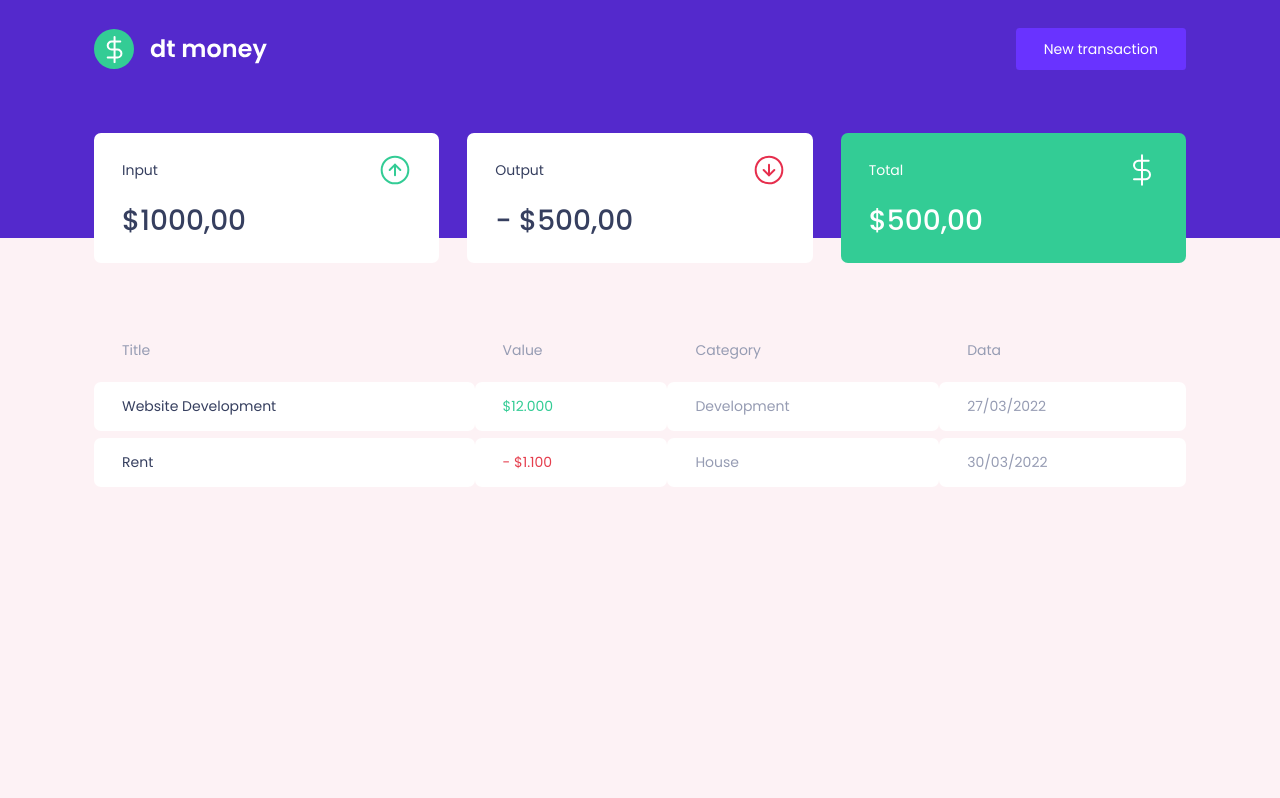
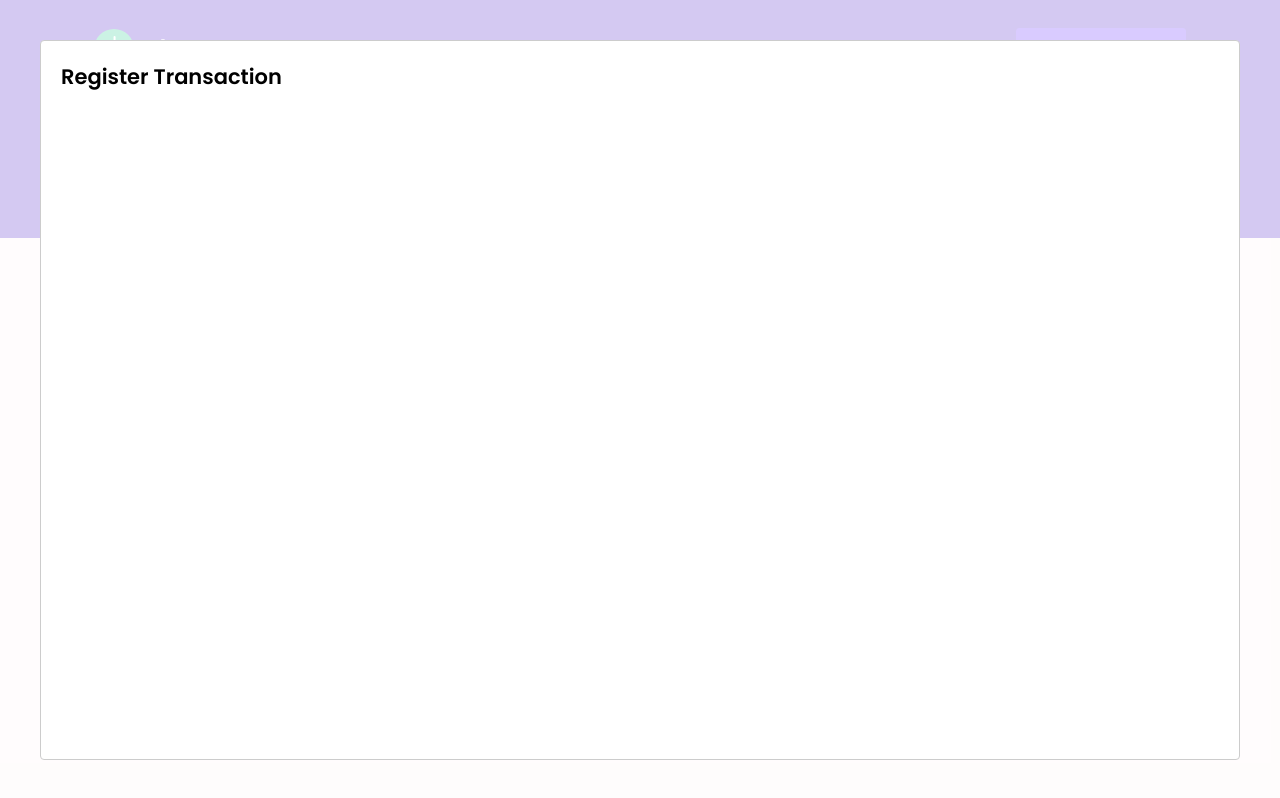
Before and after one commit to oantoniosilva/dtmoney, a React (Create React App) app: page / in a window 1280 px wide. Both pictures are taken after a click on the button "New transaction". Built offline with nearby package versions, Linux system fonts and the light colour scheme; no server answers; what miragejs would draw is missing.

Commit message:
feat: configure create modal

```diff
--- a/package.json
+++ b/package.json
@@ -20,6 +20,7 @@
     "@types/node": "^16.11.26",
     "@types/react": "^17.0.41",
     "@types/react-dom": "^17.0.14",
+    "@types/react-modal": "^3.13.1",
     "@types/styled-components": "^5.1.24",
     "typescript": "^4.6.2"
   },
--- a/src/App.tsx
+++ b/src/App.tsx
@@ -1,12 +1,36 @@
+import { useState } from 'react';
+import Modal from 'react-modal';
 import { Dashboard } from './components/Dashboard';
 import { Header } from './components/Header'
+
 import { GlobalStyle } from './styles/global'
 
+Modal.setAppElement('#root');
+
 export function App() {
+  const [isNewTransactionModalOpen, setIsNewTransactionModalOpen] = useState(false);
+
+  function handleOpenNewTransactionModal() {
+    setIsNewTransactionModalOpen(true);
+  }
+
+  function handleCloseNewTransactionModal() {
+    setIsNewTransactionModalOpen(false);
+  }
+
   return (
     <>
-      <Header />
+      <Header onOpenNewTransactionModal={handleOpenNewTransactionModal} />
+
       <Dashboard />
+
+      <Modal
+        isOpen={isNewTransactionModalOpen}
+        onRequestClose={handleCloseNewTransactionModal}
+      >
+        <h2>Register Transaction</h2>
+      </Modal>
+
       <GlobalStyle />
     </>
   );
--- a/src/components/Header/index.tsx
+++ b/src/components/Header/index.tsx
@@ -1,14 +1,20 @@
 import logoImg from '../../assets/logo.svg';
 import { Container, Content } from './styles';
 
-export function Header() {
+interface HeaderProps {
+  onOpenNewTransactionModal: () => void;
+}
+
+export function Header({ onOpenNewTransactionModal }: HeaderProps) {
   return (
     <Container>
       <Content>
         <img src={logoImg} alt="dt money" />
-        <button type="button">
+        <button type="button" onClick={onOpenNewTransactionModal}>
           New transaction
         </button>
+
+
       </Content>
     </Container>
   );
--- a/src/components/TransactionsTable/index.tsx
+++ b/src/components/TransactionsTable/index.tsx
@@ -1,6 +1,6 @@
-import { useEffect } from "react";
-import { api } from "../../services/api";
-import { Container } from "./styles";
+import { useEffect } from 'react';
+import { api } from '../../services/api';
+import { Container } from './styles';
 
 export function TransactionsTable() {
   useEffect(() => {
--- a/src/services/api.ts
+++ b/src/services/api.ts
@@ -2,4 +2,4 @@
 
 export const api = axios.create({
   baseURL: 'http://localhost:3000/api',
-})
+});
```
Also changed, not shown: 1 other file (tests, documents, lock files or other folders).
